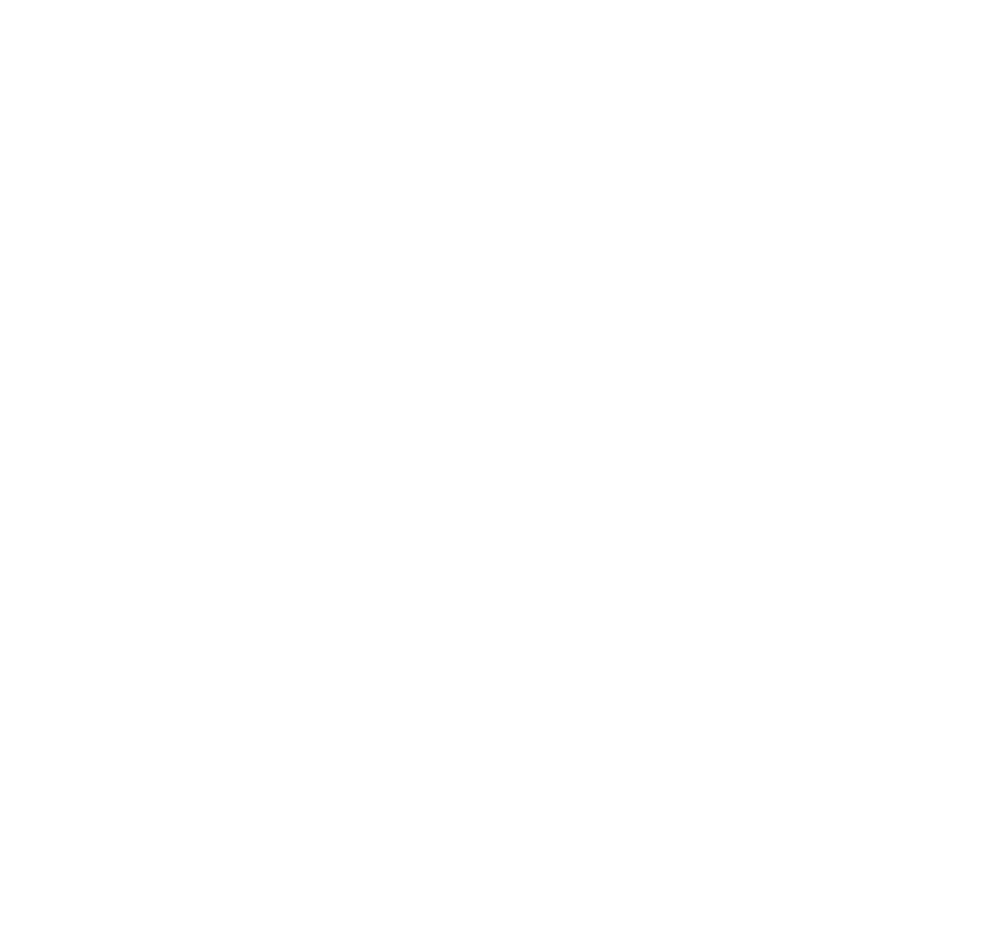
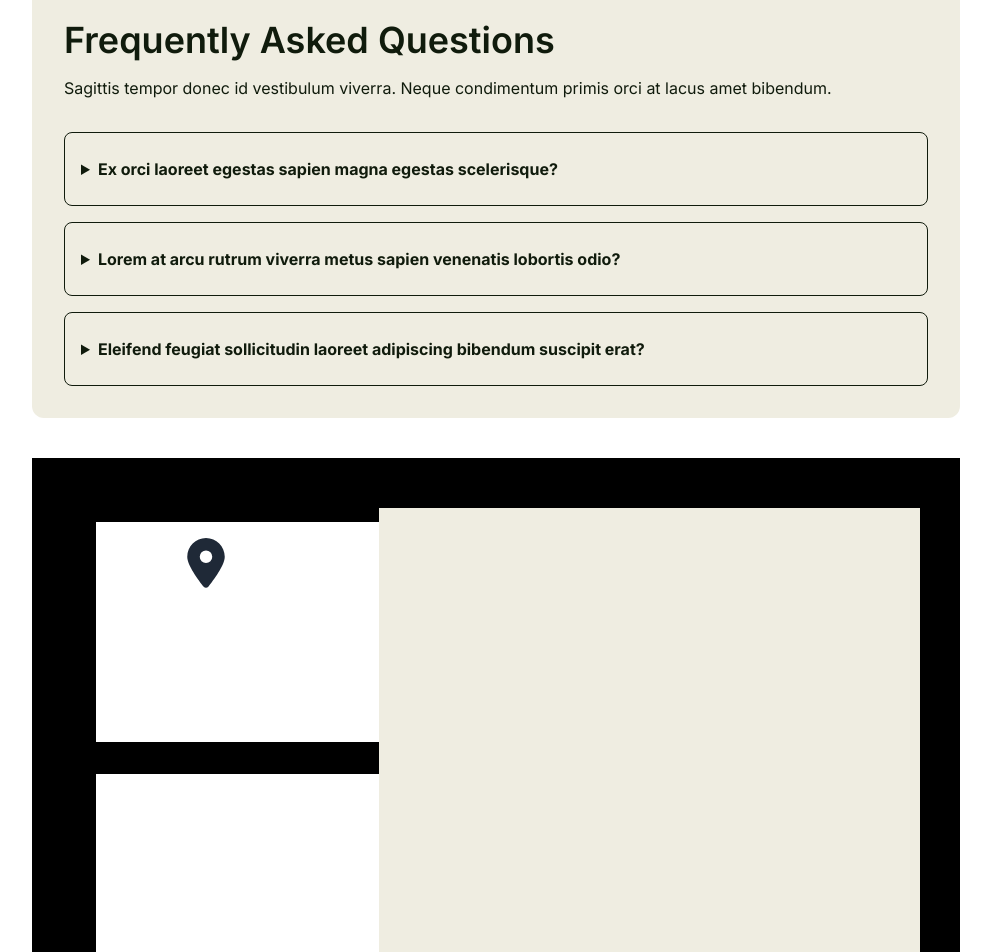
Before and after one commit to isalim079/LibraByte, a Next.js app: page /aboutUs in a window 1280 px wide. Shown: the part 1520-2472 px from the top of the page, without its empty margins (144-1135 px from the left). Before the commit the page ends 1508 px from the top, so only its background shows below. Built offline with nearby package versions, Linux system fonts and the light colour scheme; no server answers.

Commit message:
some added in about us

```diff
--- a/src/app/aboutUs/page.js
+++ b/src/app/aboutUs/page.js
@@ -1,12 +1,17 @@
-import Vision from '@/components/Vision/Vision';
-import OurValues from '@/components/OurValues/OurValues';
+import Vision from '@/components/AboutUsPage/Vision/Vision';
+import OurValues from '@/components/AboutUsPage/OurValues/OurValues';
 import React from 'react';
+import ContactUs from '@/components/AboutUsPage/ContactUs/ContactUs';
+import Faq from '@/components/AboutUsPage/FAQ/Faq';
 
 const AboutUs = () => {
     return (
         <div>
             <Vision></Vision>
             <OurValues></OurValues>
+            <Faq />
+            <ContactUs />
+
         </div>
     );
 };
--- /dev/null
+++ b/src/components/AboutUsPage/ContactUs/ContactUs.js
@@ -0,0 +1,30 @@
+import React from 'react';
+import { FaLocationDot } from "react-icons/fa6";
+import { MdCall } from "react-icons/md";
+const ContactUs = () => {
+    return (
+        <div className=' mx-44 my-10 relative'>
+            <div className='bg-black h-[600px] p-10 flex gap-x-8 justify-center items-center '>
+                <div className='w-5/12  min-h-[450px] grid grid-cols-2 gap-8 absolute left-16 '>
+                    <div className='bg-white h-[220px] w-[220px]'>
+                    <FaLocationDot className='text-[50px] text-center mx-auto my-4'/>
+                    </div>
+                    <div className='bg-white h-[220px] w-[220px]'>
+                    <MdCall className='text-[50px] text-center mx-auto my-4' />
+                    </div>
+                    <div className='bg-white h-[220px] w-[220px]'>
+
+                    </div>
+                    <div className='bg-white h-[220px] w-[220px]'>
+
+                    </div>
+                </div>
+                <div className='w-7/12 bg-lightWhite min-h-[500px] absolute right-10 '>
+
+                </div>
+            </div>
+        </div>
+    );
+};
+
+export default ContactUs;
--- /dev/null
+++ b/src/components/AboutUsPage/FAQ/Faq.js
@@ -0,0 +1,30 @@
+import React from 'react';
+
+const Faq = () => {
+    return (
+        <div className='mx-44 '>
+            <section className=" bg-lightWhite text-darkOliveGreen rounded-xl">
+                <div className="container flex flex-col justify-center px-4 py-8 mx-auto md:p-8">
+                    <h2 className="text-2xl font-semibold sm:text-4xl">Frequently Asked Questions</h2>
+                    <p className="mt-4 mb-8 dark:text-darkOliveGreen">Sagittis tempor donec id vestibulum viverra. Neque condimentum primis orci at lacus amet bibendum.</p>
+                    <div className="space-y-4">
+                        <details className="w-full border border-darkOliveGreen rounded-lg">
+                            <summary className="px-4 py-6 focus:outline-none focus-visible:ri  font-bold">Ex orci laoreet egestas sapien magna egestas scelerisque?</summary>
+                            <p className="px-4 py-6 pt-0 ml-4 -mt-4 dark:text-darkOliveGreen">Lectus iaculis orci metus vitae ligula dictum per. Nisl per nullam taciti at adipiscing est. </p>
+                        </details>
+                        <details className="w-full border border-darkOliveGreen rounded-lg">
+                            <summary className="px-4 py-6 focus:outline-none focus-visible:ri font-bold">Lorem at arcu rutrum viverra metus sapien venenatis lobortis odio?</summary>
+                            <p className="px-4 py-6 pt-0 ml-4 -mt-4 dark:text-darkOliveGreen">Tincidunt ut hac condimentum rhoncus phasellus nostra. Magna porttitor egestas tincidunt neque vehicula potenti. </p>
+                        </details>
+                        <details className="w-full border border-darkOliveGreen rounded-lg">
+                            <summary className="px-4 py-6 focus:outline-none focus-visible:ri font-bold">Eleifend feugiat sollicitudin laoreet adipiscing bibendum suscipit erat?</summary>
+                            <p className="px-4 py-6 pt-0 ml-4 -mt-4 dark:text-darkOliveGreen">Justo libero tellus integer tincidunt justo semper consequat venenatis aliquet imperdiet. Ultricies urna proin fusce nulla pretium sodales vel magna et massa euismod vulputate sed. </p>
+                        </details>
+                    </div>
+                </div>
+            </section>
+        </div>
+    );
+};
+
+export default Faq;
```
Also changed, not shown: src/components/FeatureSection/FeatureSection.js (+8 -8 lines), src/components/AboutUsPage/OurValues/OurValues.js (renamed from src/components/OurValues/OurValues.js), src/components/AboutUsPage/Vision/Vision.js (renamed from src/components/Vision/Vision.js).
